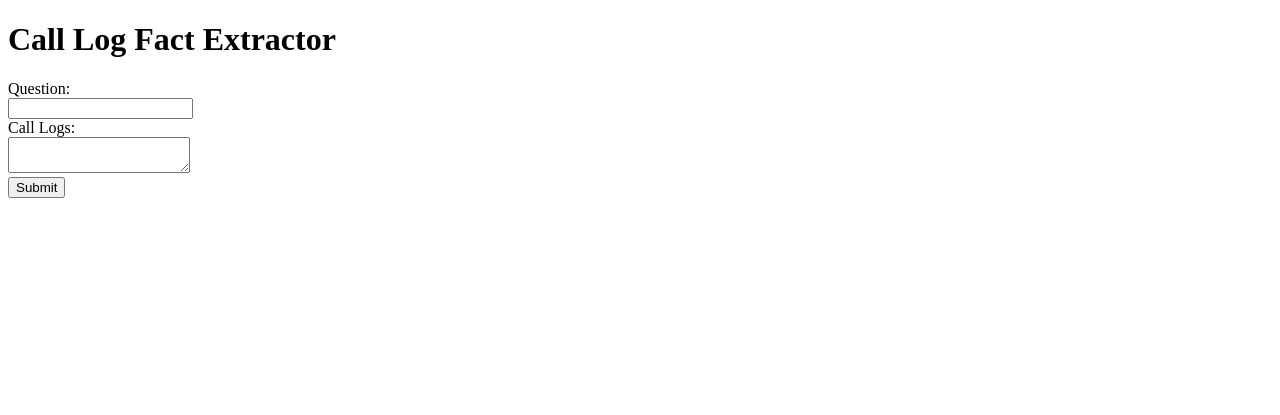
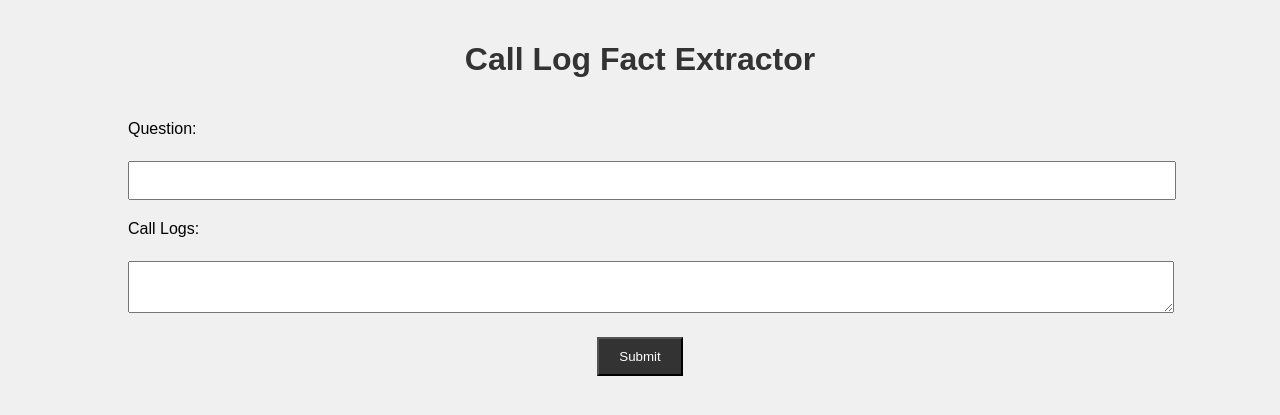
Before and after one commit to Sathvik-Chowdary-Veerapaneni/Cleric_AI_Engineer_Assginment_V2, a Flask app: page / in a window 1280 px wide. Shown: the top 415 px of the page. Run offline with Flask 3, Linux system fonts and the light colour scheme.

Commit message:
Added static/style.css
- for better and clean UI  added the css
- reffered the link into both HTML pages

```diff
--- /dev/null
+++ b/static/styles.css
@@ -0,0 +1,37 @@
+body {
+    font-family: Arial, sans-serif;
+    margin: 0;
+    padding: 0;
+    background-color: #f0f0f0;
+}
+
+h1 {
+    color: #333;
+    text-align: center;
+    padding: 20px 0;
+}
+
+form {
+    width: 80%;
+    margin: 0 auto;
+}
+
+label {
+    display: block;
+    margin-top: 20px;
+}
+
+input[type="text"], textarea {
+    width: 100%;
+    padding: 10px;
+    margin-top: 5px;
+}
+
+input[type="submit"] {
+    display: block;
+    margin: 20px auto;
+    padding: 10px 20px;
+    background-color: #333;
+    color: #fff;
+    cursor: pointer;
+}
--- a/templates/home.html
+++ b/templates/home.html
@@ -2,7 +2,7 @@
 <html>
 <head>
     <title>Call Log Fact Extractor</title>
-    <!-- Add your CSS here -->
+    <link rel="stylesheet" type="text/css" href="{{ url_for('static', filename='styles.css') }}">
 </head>
 <body>
     <h1>Call Log Fact Extractor</h1>
--- a/templates/output.html
+++ b/templates/output.html
@@ -2,7 +2,8 @@
 <html>
 <head>
     <title>Call Log Fact Extractor - Results</title>
-    <!-- Add your CSS here -->
+    <link rel="stylesheet" type="text/css" href="{{ url_for('static', filename='styles.css') }}">
+
 </head>
 <body>
     <h1>Call Log Fact Extractor - Results</h1>
```
